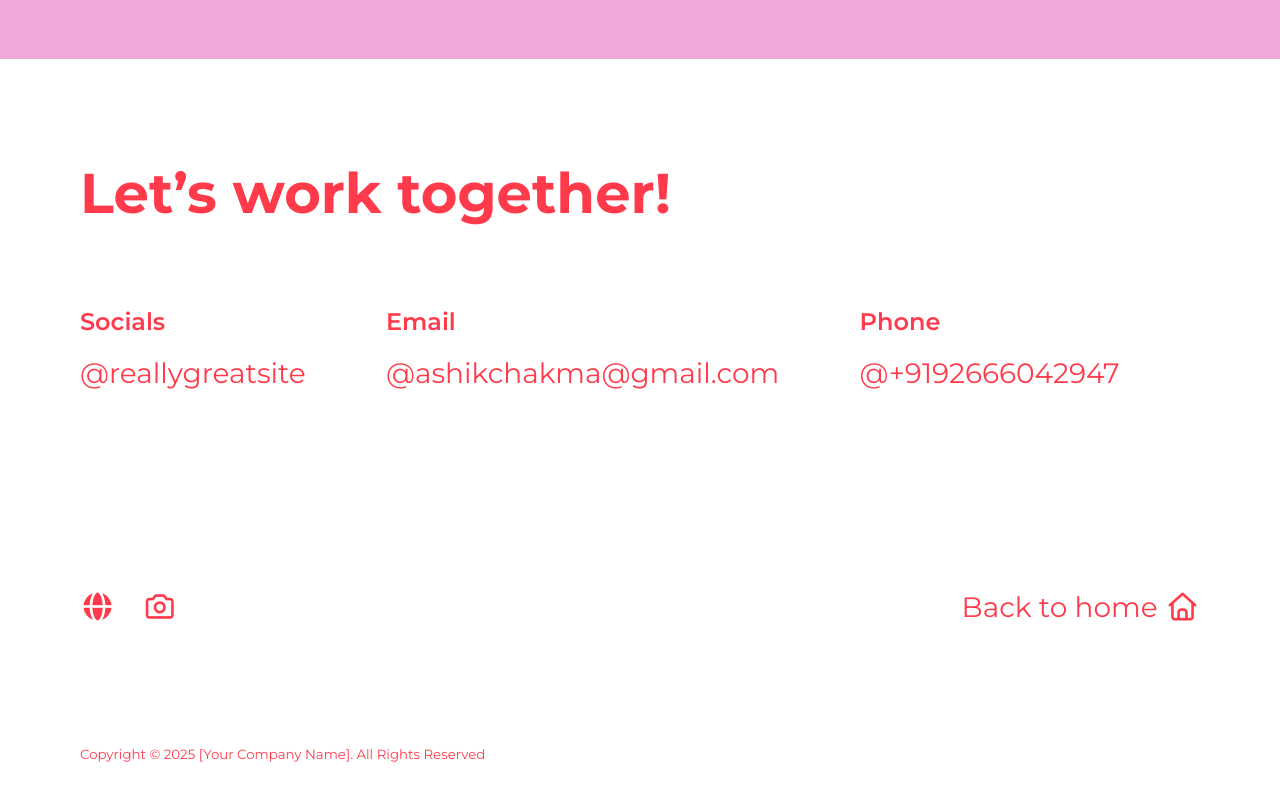
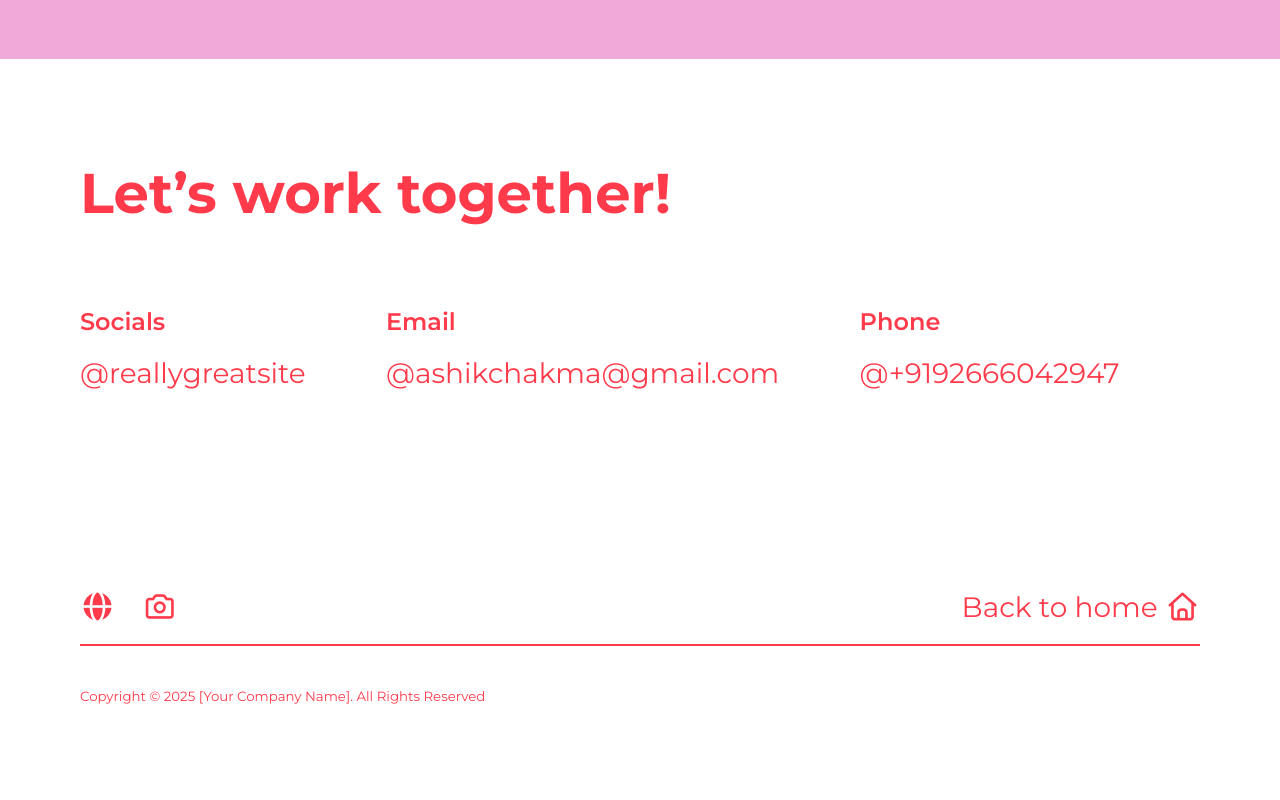
Before and after one commit to ashikch25111/my-portfolio-website, a plain HTML site: page index.html in a window 1280 px wide. Shown: the part 2581-3381 px from the top of the page. Drawn offline with Linux system fonts and the light colour scheme.

Commit message:
added anchor last bottom last

```diff
--- a/style.css
+++ b/style.css
@@ -127,6 +127,8 @@ body{
     position: sticky;
     align-items: center;
     justify-content: space-between;
+    border-bottom: 2px solid #ff3b4b ;
+    padding-bottom: 20px;
 
 }
 
@@ -149,5 +151,5 @@ body{
 }
 
 .copy{
-    padding-top:120px ;
+    padding-top:40px ;
 }
```
